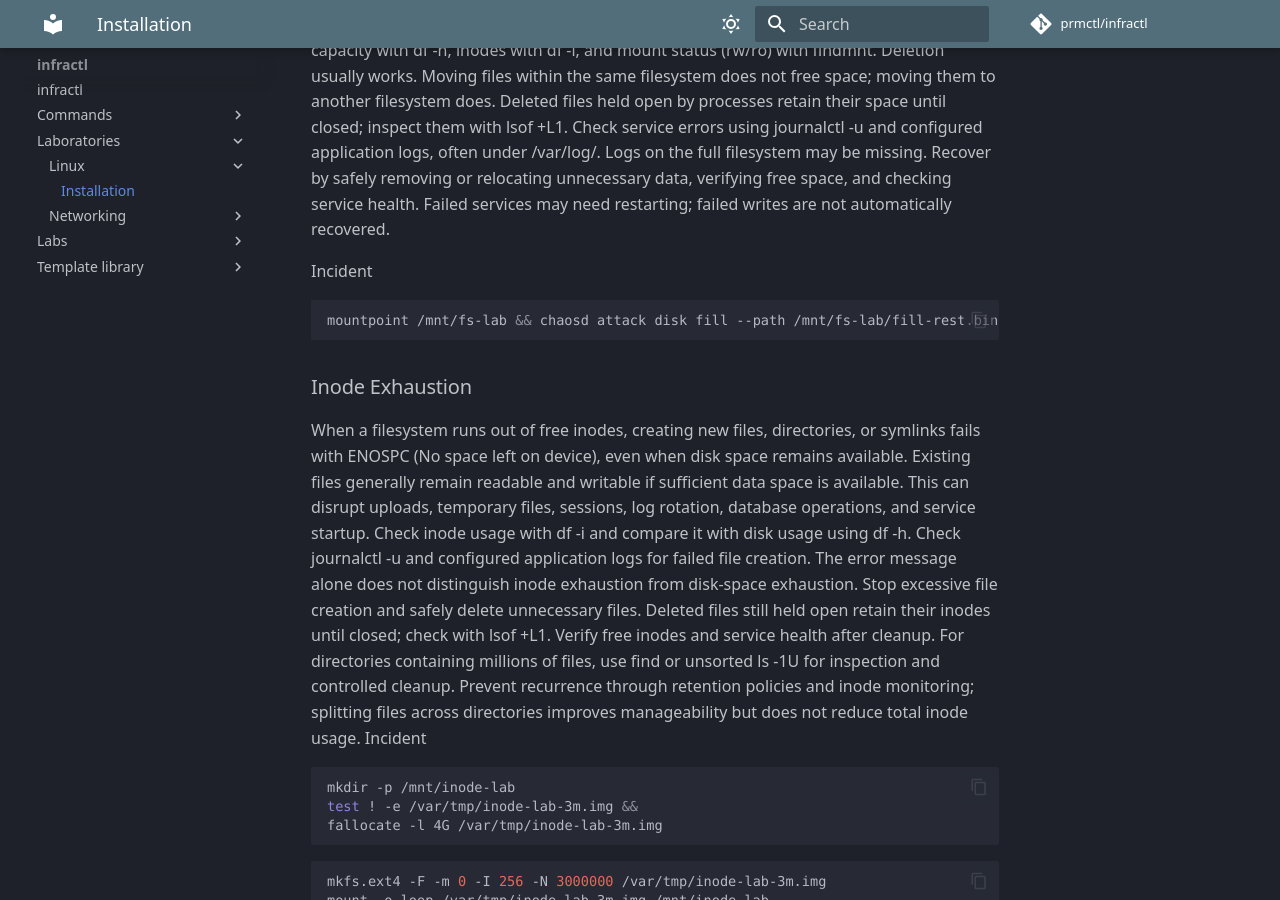
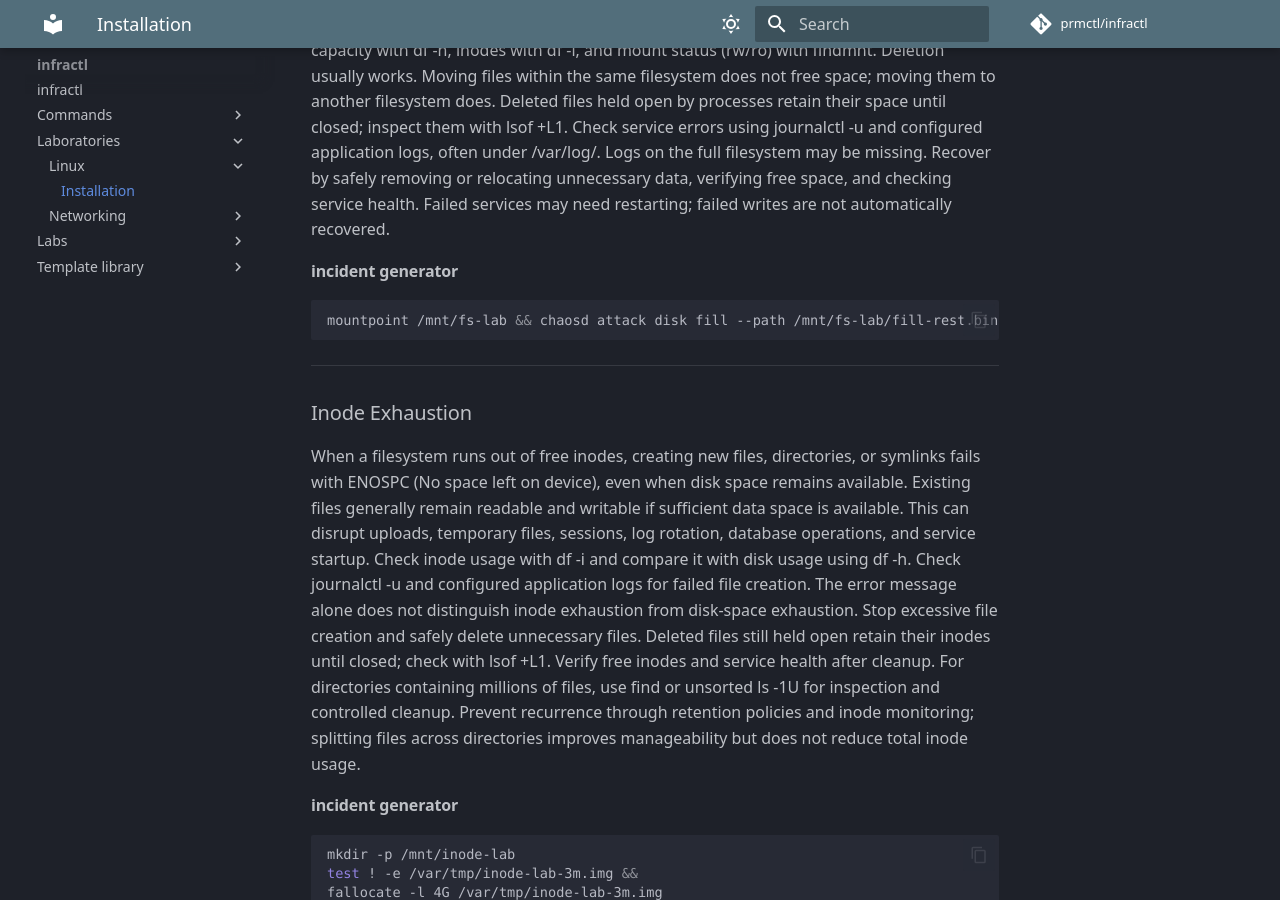
Before and after one commit to prmctl/infractl, an MkDocs documentation site: the page built from docs/laboratories/linux/linux-incident.md, in a window 1280 px wide and 900 px high, scrolled down 847 px. Built offline with MkDocs 1.6.1 and Material for MkDocs 9.7.7, drawn with Linux system fonts in a browser that asks for light colours; comment, search, counter and statistics services are not loaded; some of the changed text lies outside the part shown.

Commit message:
add command

````diff
--- a/docs/laboratories/linux/linux-incident.md
+++ b/docs/laboratories/linux/linux-incident.md
@@ -12,8 +12,6 @@
 
 
 # Incidents
-
-
 
 ## Disk And File System
 
@@ -43,20 +41,21 @@
 Check service errors using journalctl -u <service> and configured application logs, often under /var/log/. Logs on the full filesystem may be missing.
 Recover by safely removing or relocating unnecessary data, verifying free space, and checking service health. Failed services may need restarting; failed writes are not automatically recovered.
 
-Incident
+#### incident generator
 ```sh
 mountpoint /mnt/fs-lab && chaosd attack disk fill --path /mnt/fs-lab/fill-rest.bin --fallocate=false --size 600M
 ```
 
-
+---
 ### Inode Exhaustion
 When a filesystem runs out of free inodes, creating new files, directories, or symlinks fails with ENOSPC (No space left on device), even when disk space remains available. Existing files generally remain readable and writable if sufficient data space is available.
 This can disrupt uploads, temporary files, sessions, log rotation, database operations, and service startup. Check inode usage with df -i and compare it with disk usage using df -h.
 Check journalctl -u <service> and configured application logs for failed file creation. The error message alone does not distinguish inode exhaustion from disk-space exhaustion.
 Stop excessive file creation and safely delete unnecessary files. Deleted files still held open retain their inodes until closed; check with lsof +L1. Verify free inodes and service health after cleanup.
 For directories containing millions of files, use find or unsorted ls -1U for inspection and controlled cleanup. Prevent recurrence through retention policies and inode monitoring; splitting files across directories improves manageability but does not reduce total inode usage.
-Incident
 
+
+#### incident generator
 ```sh
 mkdir -p /mnt/inode-lab
 test ! -e /var/tmp/inode-lab-3m.img &&
@@ -88,7 +87,7 @@
     print("Limit reached without an error.")
 PY
 ```
-
+---
 ### Filesystem Read-only
 A filesystem may become read-only because of a filesystem error or a failure in the storage path. For example, the filesystem driver may detect inconsistent metadata or a journal error and stop further writes. With ext4, the `errors=remount-ro` mount option tells the filesystem to remount as read-only after certain errors.
 
@@ -145,7 +144,7 @@
 A root filesystem may require a rescue or recovery environment to unmount and repair it. If read-only mode was intentional and there is no filesystem or storage error, correcting the configuration and remounting read-write may be sufficient.
 
 
-Incident
+#### incident generator
 ```sh
 df -h /var/tmp
 test ! -e /var/tmp/io-fault-lab.img &&
````
